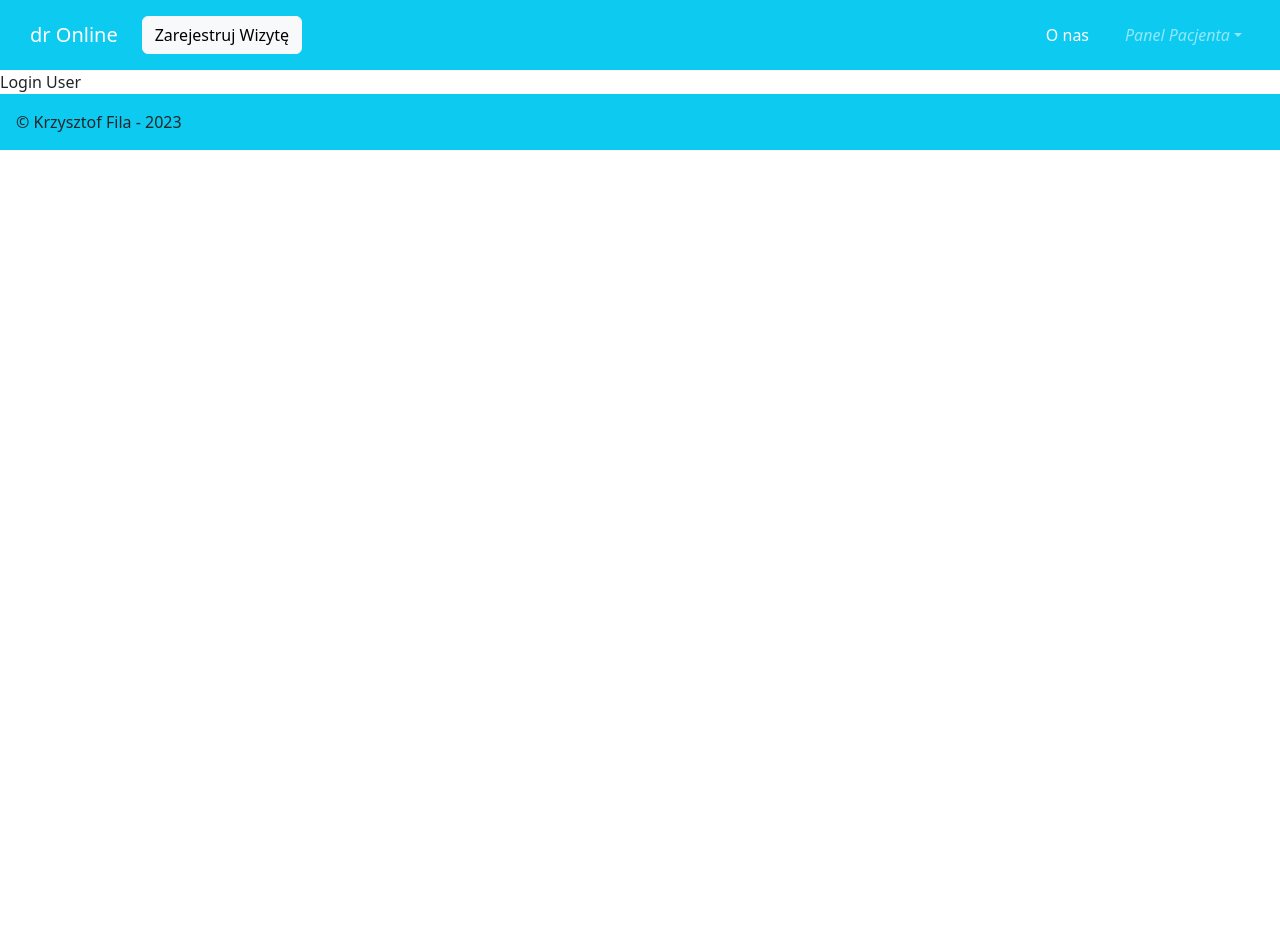
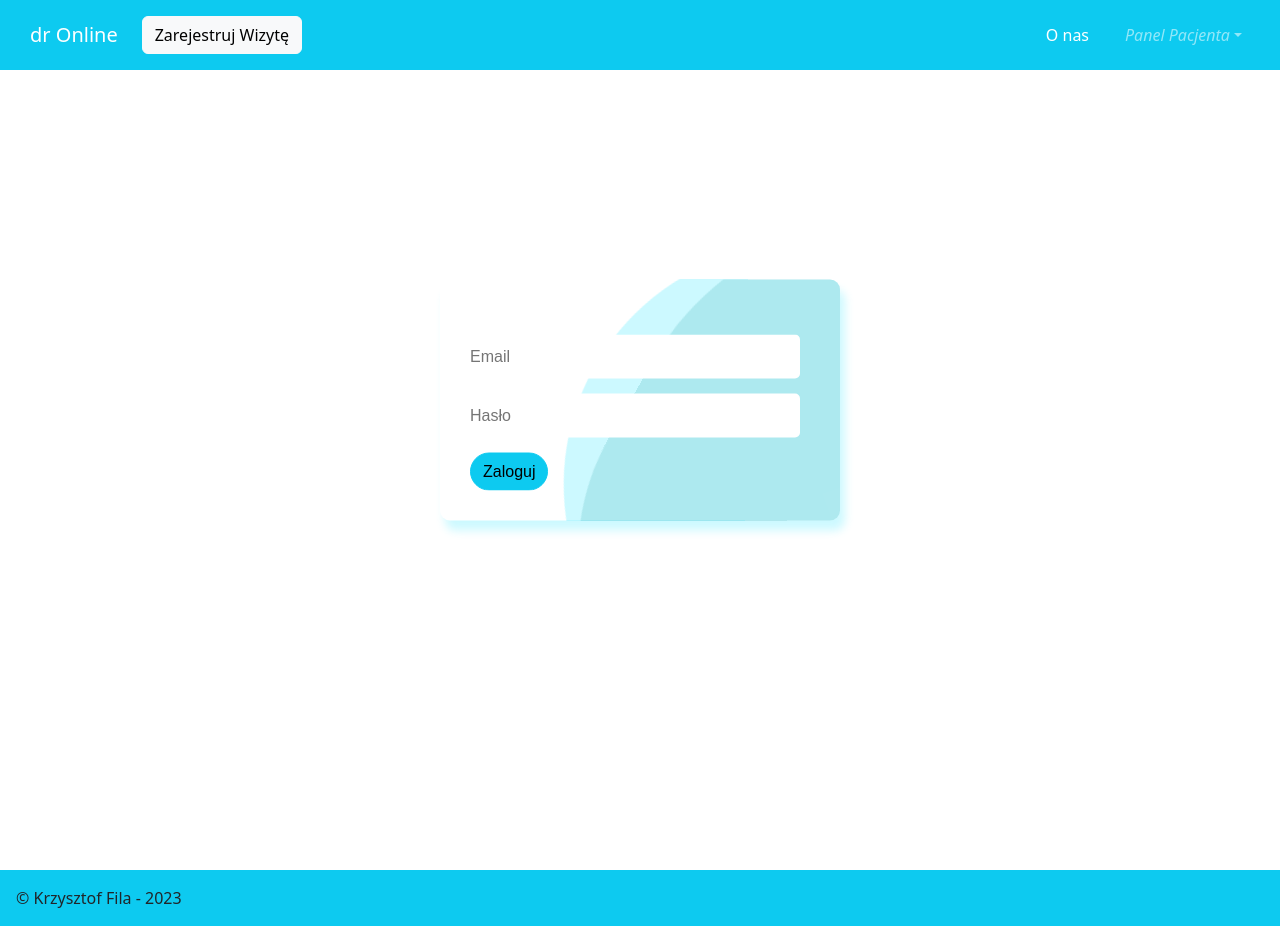
Before and after one commit to krzysztoffila/doctor-online-MEVN, a Vue app: page /login in a window 1280 px wide. Before the commit the page ends 800 px from the top, so only its background shows below. Built offline with nearby package versions, Linux system fonts and the light colour scheme.

Commit message:
Stylowanie LoginUser

```diff
--- a/src/views/login/LoginUser.vue
+++ b/src/views/login/LoginUser.vue
@@ -1,9 +1,98 @@
 <template>
-  <div>Login User</div>
+  <div class="login__page flex-container">
+    <form class="login">
+      <input type="text" placeholder="Email" />
+      <input type="password" placeholder="Hasło" />
+      <b-button pill variant="info">Zaloguj</b-button>
+    </form>
+  </div>
 </template>
 
 <script>
 export default {};
 </script>
 
-<style></style>
+<style lang="scss">
+/* Colors */
+$greenSeaweed: rgb(0, 225, 255);
+$blueQueen: rgb(0, 121, 123);
+$redFire: rgb(12, 120, 150);
+
+/* Fonts */
+$fontAsap: "Asap", sans-serif;
+.flex-container {
+  display: flex;
+  flex-direction: column;
+  min-height: 100vh; /* Minimalna wysokość kontenera to 100% widoku */
+}
+
+.login__page {
+  flex: 1; /* Elastyczny element, aby wypełnić dostępną przestrzeń */
+}
+.login__page {
+  // background-color: blue;
+  font-family: $fontAsap;
+}
+
+.login {
+  overflow: hidden;
+  background-color: white;
+  padding: 40px 30px 30px 30px;
+  border-radius: 10px;
+  position: absolute;
+  top: 50%;
+  left: 50%;
+  width: 400px;
+  transform: translate(-50%, -50%);
+  transition: transform 300ms, box-shadow 300ms;
+  box-shadow: 5px 10px 10px rgba($greenSeaweed, 0.2);
+
+  &::before,
+  &::after {
+    content: "";
+    position: absolute;
+    width: 600px;
+    height: 600px;
+    border-top-left-radius: 40%;
+    border-top-right-radius: 45%;
+    border-bottom-left-radius: 35%;
+    border-bottom-right-radius: 40%;
+    z-index: -1;
+  }
+
+  &::before {
+    left: 40%;
+    bottom: -130%;
+    background-color: rgba($blueQueen, 0.15);
+    animation: wawes 6s infinite linear;
+  }
+
+  &::after {
+    left: 35%;
+    bottom: -125%;
+    background-color: rgba($greenSeaweed, 0.2);
+    animation: wawes 7s infinite;
+  }
+
+  > input {
+    font-family: $fontAsap;
+    display: block;
+    border-radius: 5px;
+    font-size: 16px;
+    background: white;
+    width: 100%;
+    border: 0;
+    padding: 10px 10px;
+    margin: 15px -10px;
+  }
+}
+
+@keyframes wawes {
+  from {
+    transform: rotate(0);
+  }
+  to {
+    transform: rotate(360deg);
+  }
+}
+</style>
```
